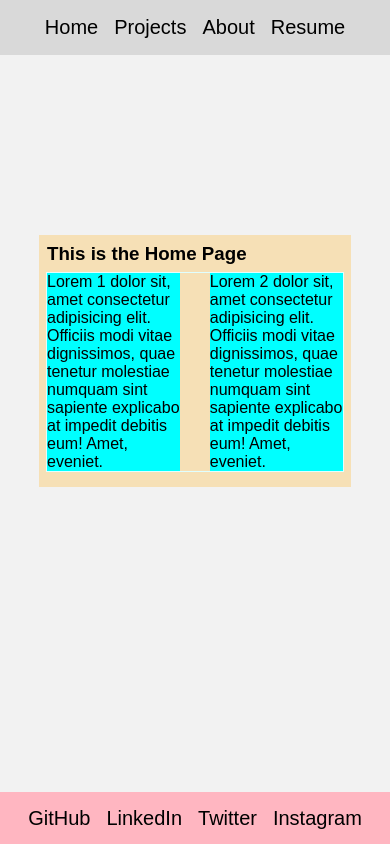
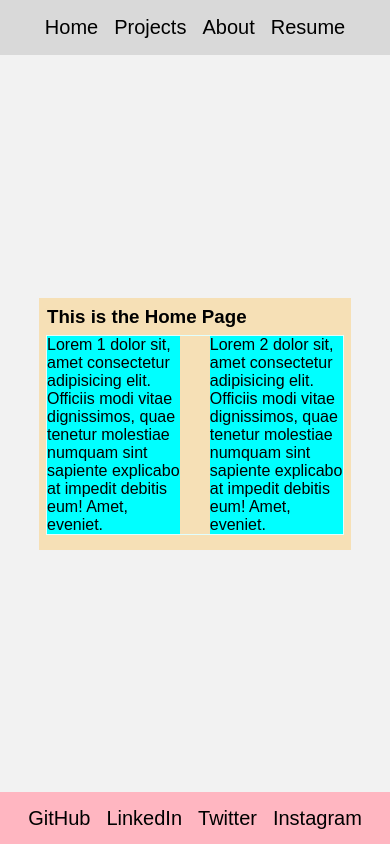
Before and after one commit to franco-ortega/portfolio-beta-01, a Next.js app: page / in a window 390 px wide. Both pictures are taken after a click on the button "Welcome". Built offline with nearby package versions, Linux system fonts and the light colour scheme.

Commit message:
center the grid on mobile

```diff
--- a/components/layoutInner/LayoutInner.module.scss
+++ b/components/layoutInner/LayoutInner.module.scss
@@ -1,6 +1,6 @@
 .LayoutInner {
   display: grid;
-  grid-template-rows: repeat(3, 1fr);
+  grid-template-rows: repeat(2, 1fr);
   // grid-template-rows: 2fr 1fr;
 
   & div {
```
